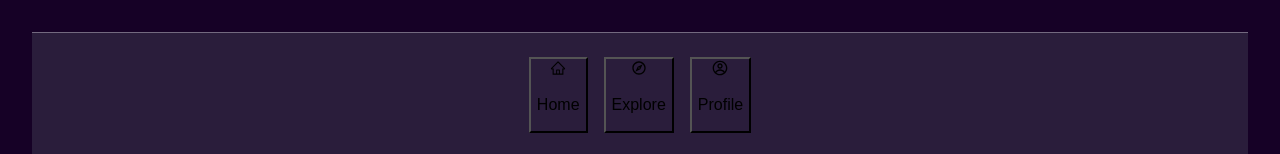
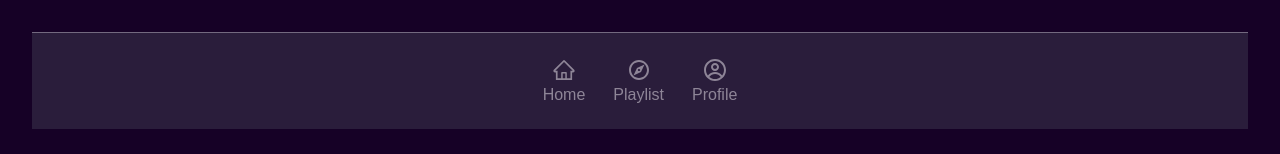
Before and after one commit to mtitus575/jammming, a React (Vite) app: page / in a window 1280 px wide. Shown: the part 732-886 px from the top of the page. After the commit the page ends 861 px from the top, so only its background shows below. Built offline with nearby package versions, Linux system fonts and the light colour scheme.

Commit message:
Added a Track component. Still needs styling - hidden for now.

```diff
--- a/src/components/App.jsx
+++ b/src/components/App.jsx
@@ -4,6 +4,7 @@ import SearchBar from "./SearchBar";
 import SearchResults from "./SearchResults";
 import Playlist from "./Playlist";
 import NavigationBar from "./navBtns/NavigationBar";
+import Track from "../components/Track";
 
 //importing mock data - in place of an API call:
 import { SIMPLE_DATA } from "../mockData";
@@ -11,6 +12,7 @@ import { SIMPLE_DATA } from "../mockData";
 function App() {
   const [musicData, setMusicData] = useState(SIMPLE_DATA);
   const [playlist, setPlaylist] = useState([]);
+  const [currentTrack, setCurrentTrack] = useState(null);
 
   return (
     <>
@@ -18,8 +20,7 @@ function App() {
       <SearchBar setData={setMusicData} />
       <SearchResults musicData={musicData} setPlaylist={setPlaylist} />
       <Playlist playlist={playlist} />
-
-      {/* Done */}
+      <Track playlist={playlist} currentTrack={currentTrack} />
       <NavigationBar />
     </>
   );
--- a/src/components/SearchBar.jsx
+++ b/src/components/SearchBar.jsx
@@ -3,10 +3,10 @@ import styles from "../styles/modules/SearchBar.module.css";
 
 function SearchBar() {
   return (
-    <div className={styles.srchCtn}>
+    <form className={styles.srchCtn}>
       <input type="text" placeholder="Search" className={styles.srchInput} />
       <FaSearch className={styles.srchIcon} />
-    </div>
+    </form>
   );
 }
 
--- a/src/components/Track.jsx
+++ b/src/components/Track.jsx
@@ -0,0 +1,61 @@
+import styles from "../styles/modules/SearchResults.module.css";
+//icons:
+import { CiCircleRemove } from "react-icons/ci";
+import { FaShuffle } from "react-icons/fa6";
+import { IoIosSkipBackward } from "react-icons/io";
+import { FaPauseCircle } from "react-icons/fa";
+
+import { FaPlayCircle } from "react-icons/fa";
+
+import { IoIosSkipForward } from "react-icons/io";
+import { FaRepeat } from "react-icons/fa6";
+
+function Track({ playlist, currentTrack }) {
+//  currentTrack param will be used to play the active song when any song is being played.
+// Use this is the "currentTrack" class below
+
+  return (
+    <section style={{ display: "none" }}>
+      <div className="currentTrack">
+        <section>
+          <FaShuffle />
+          <IoIosSkipBackward />
+          <FaPlayCircle />
+          <FaPauseCircle />
+          <IoIosSkipForward />
+          <FaRepeat />
+        </section>
+        <h4>SongName Placeholder</h4>
+        <p>Place a progress bar here:</p>
+        <p>add time stamps here</p>
+      </div>
+      <div>
+        <h5>Playlist</h5>
+        <ul>
+          {playlist.map((song, index) => {
+            return (
+              <li className={styles.resultLiCtn} key={index}>
+                <article className={styles.resultData}>
+                  <div className={styles.albumImgCtn}>
+                    <img src={song.image} alt="albumImage" />
+                  </div>
+                  <div className={styles.nameCtn}>
+                    <p className={styles.songName}>{song.songName}</p>
+                    <p className={styles.artistName}>
+                      {song.artist} / {song.album}
+                    </p>
+                  </div>
+                </article>
+                <article className={styles.addToFavBtn} id={styles.removeSong}>
+                  <CiCircleRemove />
+                </article>
+              </li>
+            );
+          })}
+        </ul>
+      </div>
+    </section>
+  );
+}
+
+export default Track;
--- a/src/components/navBtns/NavigationBar.jsx
+++ b/src/components/navBtns/NavigationBar.jsx
@@ -7,15 +7,15 @@ function NavigationBar() {
   return (
     <nav className={styles.ctn}>
       <button>
-        <AiOutlineHome />
+        <AiOutlineHome className={styles.icon}/>
         <p>Home</p>
       </button>
       <button>
-        <MdOutlineExplore />
-        <p>Explore</p>
+        <MdOutlineExplore className={styles.icon}/>
+        <p>Playlist</p>
       </button>
       <button>
-        <CgProfile />
+        <CgProfile className={styles.icon}/>
         <p>Profile</p>
       </button>
     </nav>
--- a/src/styles/modules/NavigationBar.module.css
+++ b/src/styles/modules/NavigationBar.module.css
@@ -9,7 +9,28 @@
 }
 
 .ctn > button {
+  color: var(--clr-surface-a5);
   font-size: 1rem;
-  /* border: none; */
+  border: none;
   background-color: var(--clr-surface-a1);
 }
+
+.ctn > button:hover{
+  color: var(--clr-surface-a7);
+}
+
+.ctn > button:active{
+  color: var(--clr-primary-a2);
+}
+
+.ctn > button > p {
+  margin: 0;
+}
+
+.ctn > button > p {
+  margin: 0;
+}
+
+.icon{
+  font-size: 1.5rem;
+}
```
